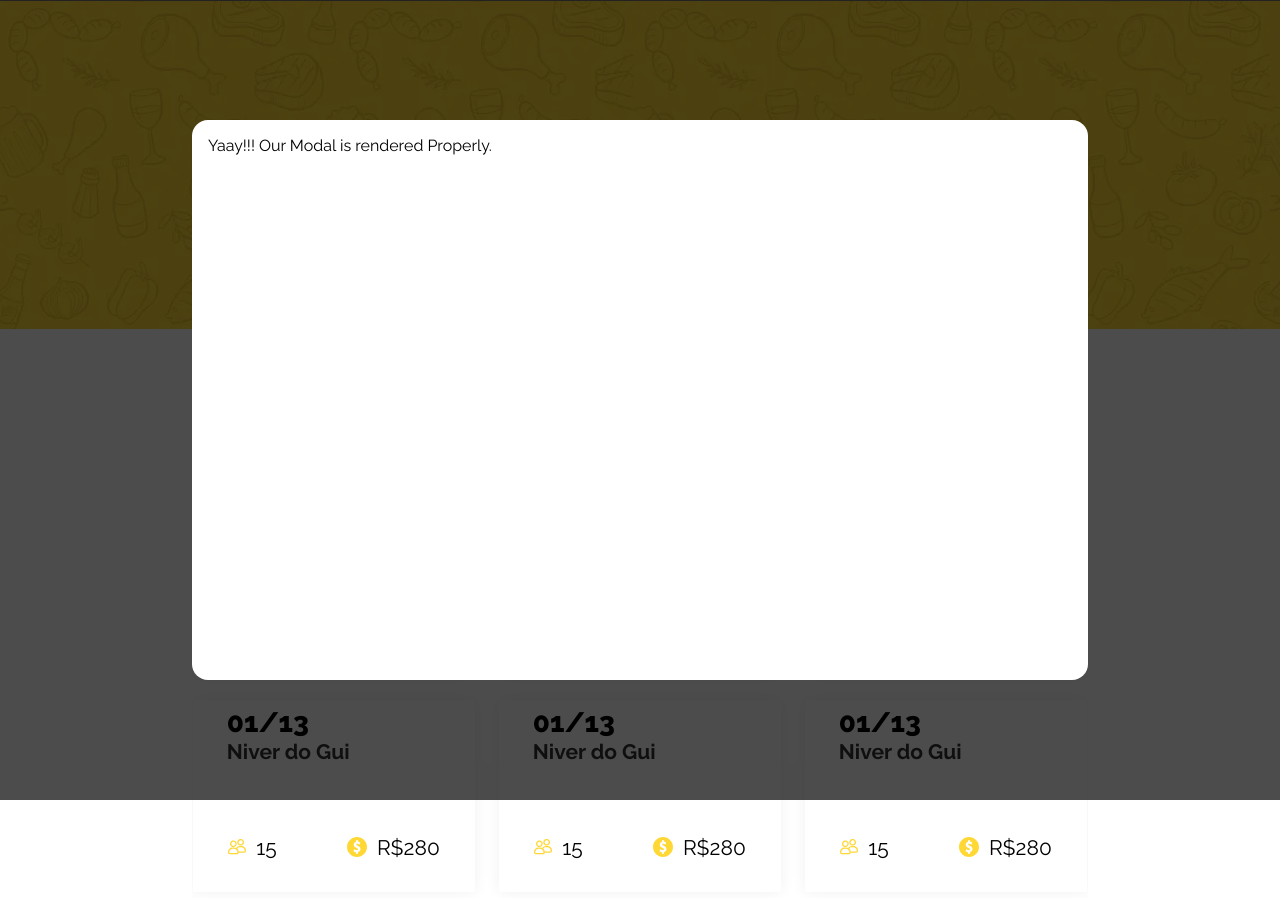
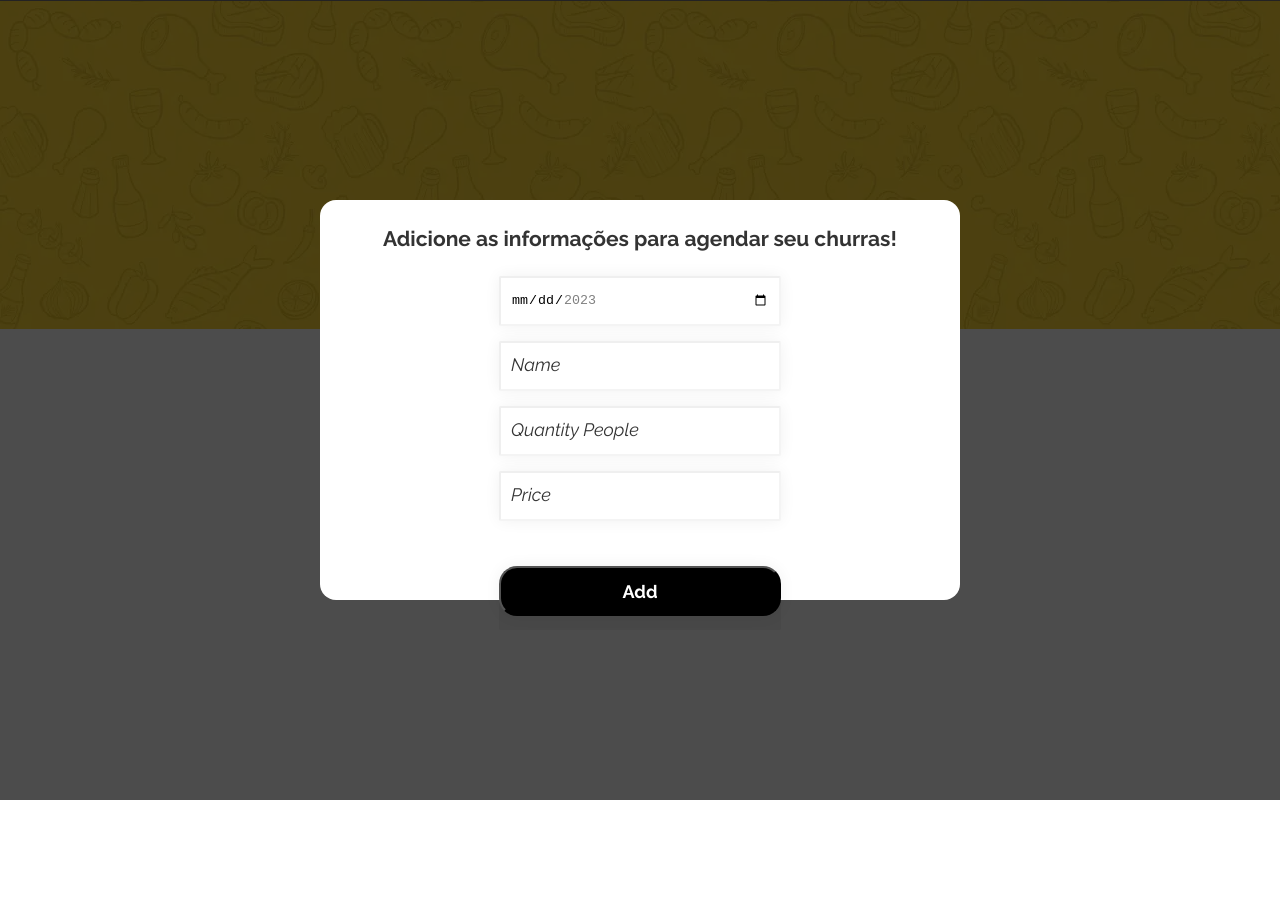
Before and after one commit to DaniloD30/make-your-barbecue, a Next.js app: page /barbecue-schedule in a window 1280 px wide. Both pictures are taken after a click on the button "Adicionar Churras". Shown: the top 898 px of the page. After the commit the page ends 800 px from the top, so only its background shows below. Built offline with nearby package versions, Linux system fonts and the light colour scheme.

Commit message:
feat: form add barbecue, dynamic card

```diff
--- a/src/components/barbecueSchedule/Card/Card.module.css
+++ b/src/components/barbecueSchedule/Card/Card.module.css
@@ -27,6 +27,10 @@
   font-style: normal;
   font-weight: 700;
   line-height: normal;
+  white-space: nowrap;
+  width: 150px;
+  overflow: hidden;
+  text-overflow: ellipsis;
 }
 
 .containerIcons {
@@ -45,4 +49,8 @@
   font-weight: 500;
   line-height: normal;
   margin-left: 10px;
+  white-space: nowrap;
+  max-width: 75px;
+  overflow: hidden;
+  text-overflow: ellipsis;
 }
--- a/src/components/barbecueSchedule/Card/index.tsx
+++ b/src/components/barbecueSchedule/Card/index.tsx
@@ -2,7 +2,10 @@
 import IconMoney from "../../../assets/icon_money.svg";
 import IconPeople from "../../../assets/icon_people.svg";
 import styles from "./Card.module.css";
-export default function Card() {
+import { PropsScheduled } from "@/interfaces/barbecue";
+import { formatDate } from "@/utils";
+
+export default function Card({ date, title, qtPeople, price }: PropsScheduled) {
   /*
   TODO: Agenda de churras é um componente, pq se repete na login
   TODO: title card tem que ter max width e ellipsis no texto para não ultrapassar
@@ -12,18 +15,18 @@
     <>
       <div className={styles.cardContainer}>
         <div className={styles.containerTitlesCards}>
-          <div className={styles.date}>01/13</div>
-          <div className={styles.titleCard}>Niver do Gui</div>
+          <div className={styles.date}>{formatDate(date)}</div>
+          <div className={styles.titleCard}>{title}</div>
         </div>
 
         <div className={styles.containerIcons}>
           <div style={{ display: "flex", alignItems: "center" }}>
             <Image src={IconPeople} alt="icon-people" />
-            <div className={styles.textsIcons}>15</div>
+            <div className={styles.textsIcons}>{qtPeople}</div>
           </div>
           <div style={{ display: "flex", alignItems: "center" }}>
             <Image src={IconMoney} alt="icon-people" />
-            <div className={styles.textsIcons}>R$280</div>
+            <div className={styles.textsIcons}>R${price}</div>
           </div>
         </div>
       </div>
--- /dev/null
+++ b/src/components/barbecueSchedule/FormAddBarbecue/FormAddBarbecue.module.css
@@ -0,0 +1,76 @@
+.form {
+  display: flex;
+  justify-content: center;
+  align-items: center;
+  flex-direction: column;
+  width: 100%;
+  gap: 15px;
+}
+
+.inputLoginAndPass {
+  display: flex;
+  flex-direction: column;
+}
+
+.labelInput {
+  color: rgba(0, 0, 0, 0.8);
+  font-family: Raleway;
+  font-size: 21px;
+  font-style: normal;
+  font-weight: 700;
+  line-height: normal;
+  margin-bottom: 10px;
+  margin-top: 10px;
+}
+
+.inputStyle {
+  width: 282px;
+  height: 50px;
+  flex-shrink: 0;
+  border-radius: 2px;
+  background: #fff;
+  border-color: rgba(0, 0, 0, 0.06);
+  box-shadow: 0px 0px 16px 0px rgba(0, 0, 0, 0.06);
+  padding: 10px;
+}
+
+.inputStyle::placeholder {
+  color: rgba(0, 0, 0, 0.8);
+  font-family: Raleway;
+  font-size: 18px;
+  font-style: italic;
+  font-weight: 400;
+  line-height: normal;
+}
+
+.containerButton {
+  margin-top: 30px;
+}
+
+.buttonLogin {
+  width: 282px;
+  height: 50px;
+  flex-shrink: 0;
+  border-radius: 18px;
+  background: #000;
+  box-shadow: 0px 0px 16px 0px rgba(0, 0, 0, 0.06);
+  color: #fff;
+  font-family: Raleway;
+  font-size: 18px;
+  font-style: normal;
+  font-weight: 700;
+  line-height: normal;
+  cursor: pointer;
+  transition: background-color 0.3s, color 0.3s;
+}
+
+.buttonLogin:hover {
+  background-color: rgba(128, 128, 128, 0.3);
+  color: black;
+}
+
+.buttonLogin:disabled{
+  background-color: #a9a7a7;
+  color: #fff;
+  cursor: unset;
+}
--- /dev/null
+++ b/src/components/barbecueSchedule/FormAddBarbecue/index.tsx
@@ -0,0 +1,154 @@
+import styles from "./FormAddBarbecue.module.css";
+import { z } from "zod";
+import { useForm } from "react-hook-form";
+import { zodResolver } from "@hookform/resolvers/zod";
+import { PropsScheduled } from "@/interfaces/barbecue";
+
+const schema = z.object({
+  date: z.coerce
+    .date()
+    .min(new Date(), {
+      message: "Date cannot go past",
+    })
+    .max(new Date(2023, 12, 31)),
+  title: z.string().min(1, { message: "Required" }),
+  qtPeople: z.string().min(1, { message: "Required" }),
+  price: z.string().min(1, { message: "Required" }),
+});
+
+
+interface Props {
+  handleAdd: (obj: PropsScheduled) => void;
+  toggle: () => void;
+}
+
+type FormDataProps = z.infer<typeof schema>;
+
+export default function FormAddBarbecue({ handleAdd, toggle }: Props) {
+
+  const {
+    handleSubmit,
+    register,
+    formState: { errors },
+  } = useForm<FormDataProps>({
+    mode: "all",
+    criteriaMode: "all",
+    resolver: zodResolver(schema),
+    defaultValues: {
+      date: new Date(),
+      title: "",
+      qtPeople: "",
+      price: "",
+    },
+  });
+
+  const handleSubmitForm = (data: FormDataProps) => {
+    // return router.push("/barbecue-schedule");
+    handleAdd(data);
+    toggle();
+  };
+
+  const disabledButtonAdd = (): boolean => {
+    return (
+      Boolean(errors.date) ||
+      Boolean(errors.title) ||
+      Boolean(errors.qtPeople) ||
+      Boolean(errors.price)
+    );
+  };
+
+  return (
+    <>
+      <div>
+        <form className={styles.form} onSubmit={handleSubmit(handleSubmitForm)}>
+          <p className={styles.labelInput}>
+            Adicione as informações para agendar seu churras!
+          </p>
+          <div className={styles.inputLoginAndPass}>
+            <input
+              {...register("date")}
+              type="date"
+              className={styles.inputStyle}
+              max={`${new Date().getFullYear()}-12-31`}
+              min={`2023-01-01`}
+              placeholder="Date of barbecue"
+            />
+            {errors.date && (
+              <p
+                style={{
+                  marginLeft: "5px",
+                }}
+              >
+                {errors.date.message}
+              </p>
+            )}
+          </div>
+          <div className={styles.inputLoginAndPass}>
+            <input
+              {...register("title")}
+              type="text"
+              className={styles.inputStyle}
+              placeholder="Name"
+              maxLength={255}
+            />
+            {errors.title && (
+              <p
+                style={{
+                  marginLeft: "5px",
+                }}
+              >
+                {errors.title.message}
+              </p>
+            )}
+          </div>
+          <div className={styles.inputLoginAndPass}>
+            <input
+              {...register("qtPeople")}
+              type="number"
+              className={styles.inputStyle}
+              placeholder="Quantity People"
+            />
+            {errors.qtPeople && (
+              <p
+                style={{
+                  marginLeft: "5px",
+                }}
+              >
+                {errors.qtPeople.message}
+              </p>
+            )}
+          </div>
+          <div className={styles.inputLoginAndPass}>
+            <input
+              {...register("price")}
+              placeholder="Price"
+              className={styles.inputStyle}
+              type="number"
+              min="0.00"
+              max="1000000.00"
+              step="0.01"
+            />
+            {errors.price && (
+              <p
+                style={{
+                  marginLeft: "5px",
+                }}
+              >
+                {errors.price.message}
+              </p>
+            )}
+          </div>
+          <div className={styles.containerButton}>
+            <button
+              disabled={disabledButtonAdd()}
+              type="submit"
+              className={styles.buttonLogin}
+            >
+              Add
+            </button>
+          </div>
+        </form>
+      </div>
+    </>
+  );
+}
--- a/src/components/barbecueSchedule/Modal/Modal.module.css
+++ b/src/components/barbecueSchedule/Modal/Modal.module.css
@@ -13,8 +13,8 @@
   .modalBox {
     display: block;
     background: white;
-    width: 70%;
-    height: 70%;
+    width: 50%;
+    height: 50%;
     padding: 1rem;
     border-radius: 1rem;
   }
--- a/src/components/login/LoginForm/index.tsx
+++ b/src/components/login/LoginForm/index.tsx
@@ -40,6 +40,7 @@
               type="text"
               className={styles.inputStyle}
               placeholder="e-mail"
+              maxLength={255}
             />
             {errors.email && (
               <p
@@ -58,6 +59,7 @@
               type="password"
               className={styles.inputStyle}
               placeholder="senha"
+              maxLength={255}
             />
             {errors.pass && (
               <p
--- /dev/null
+++ b/src/interfaces/barbecue.ts
@@ -0,0 +1,6 @@
+export interface PropsScheduled {
+    date: Date;
+    title: string;
+    qtPeople: string;
+    price: string;
+  }
--- a/src/pages/barbecue-schedule/index.tsx
+++ b/src/pages/barbecue-schedule/index.tsx
@@ -4,16 +4,22 @@
 import Card from "@/components/barbecueSchedule/Card";
 import CardAddBarbecue from "@/components/barbecueSchedule/CardAddBarbecue";
 import Modal from "@/components/barbecueSchedule/Modal";
-import { useState } from "react";
+import {  useState } from "react";
+import FormAddBarbecue from "@/components/barbecueSchedule/FormAddBarbecue";
+import { PropsScheduled } from "@/interfaces/barbecue";
+
+
 export default function BarbecueSchedule() {
   const [isOpen, setisOpen] = useState(false);
+  const [scheduled, setScheduled] = useState<PropsScheduled[]>([]);
 
   const toggle = () => {
     setisOpen(!isOpen);
   };
-  /*
-  TODO: Agenda de churras é um componente, pq se repete na login
-  */
+
+  const handleAdd = (data: PropsScheduled) => {
+    setScheduled((prevState) => [...prevState, data]);
+  };
 
   return (
     <>
@@ -23,20 +29,21 @@
           <div className={styles.name}>Agenda de Churras</div>
           <div className={styles.card}>
             <CardAddBarbecue openModal={toggle} />
-            <Card />
-            <Card />
-            <Card />
-            <Card />
-            <Card />
-            <Card />
-            <Card />
-            <Card />
-            <Card />
-            <Card />
+            {scheduled.length > 0
+              ? scheduled.map((item, index) => (
+                  <Card
+                    key={`${item.date}-${item.title}-${index}`}
+                    date={item.date}
+                    title={item.title}
+                    qtPeople={item.qtPeople}
+                    price={item.price}
+                  />
+                ))
+              : null}
           </div>
         </div>
         <Modal isOpen={isOpen} toggle={toggle}>
-          <div>Yaay!!! Our Modal is rendered Properly.</div>
+          <FormAddBarbecue handleAdd={handleAdd} toggle={toggle} />
         </Modal>
       </div>
     </>
--- /dev/null
+++ b/src/utils/index.ts
@@ -0,0 +1,13 @@
+export const formatDate = (date: Date) => {
+  //let or using?
+  let day = date.getDate();
+  let month = date.getMonth();
+  if (day < 10 && month + 1 < 10) {
+    return `0${day}/0${month + 1}`;
+  } else if (day < 10 && month + 1 >= 10) {
+    return `0${day}/${month + 1}`;
+  } else if (month + 1 < 10 && day >= 10) {
+    return `${day}/0${month + 1}`;
+  }
+  return `${day}/${month + 1}`;
+};
```
